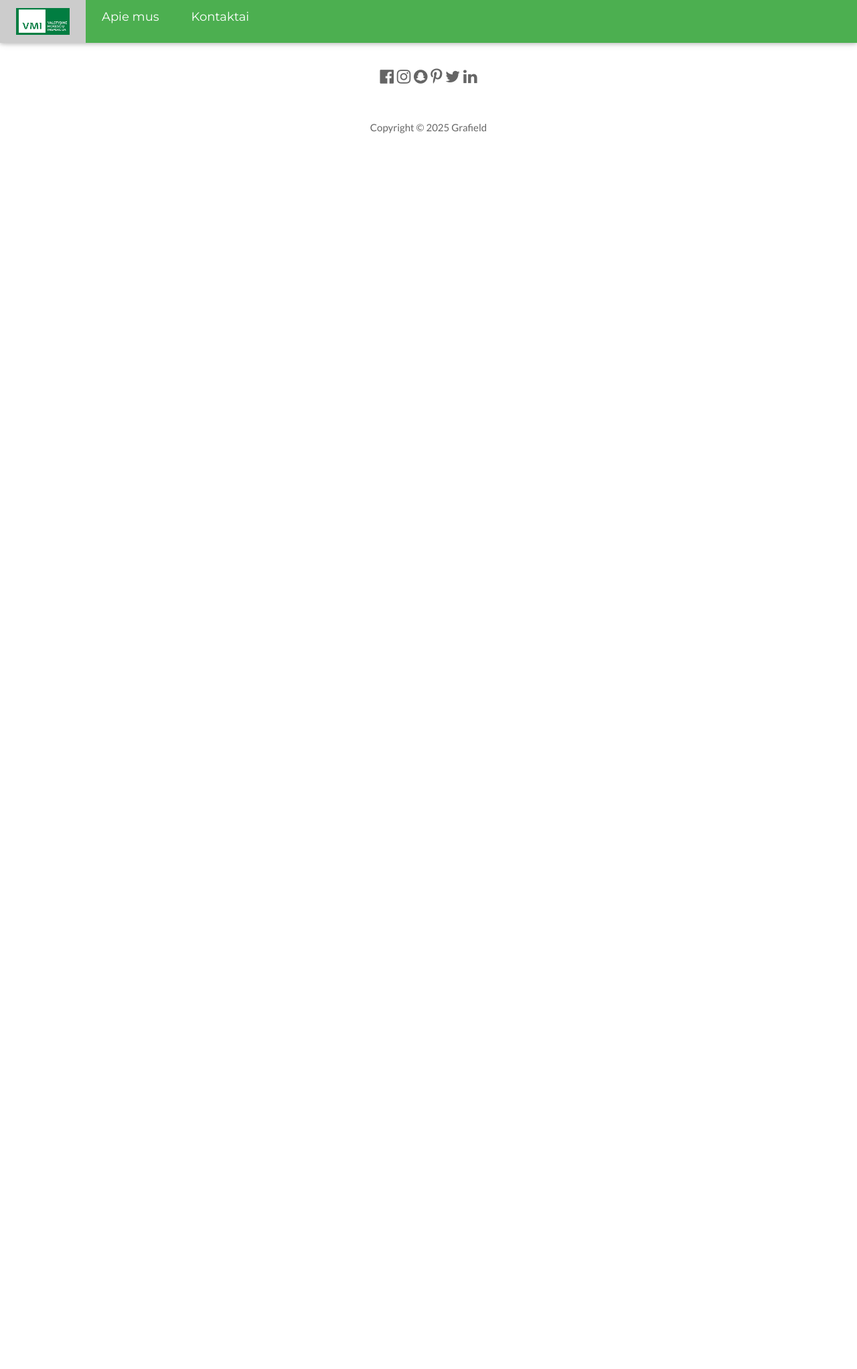
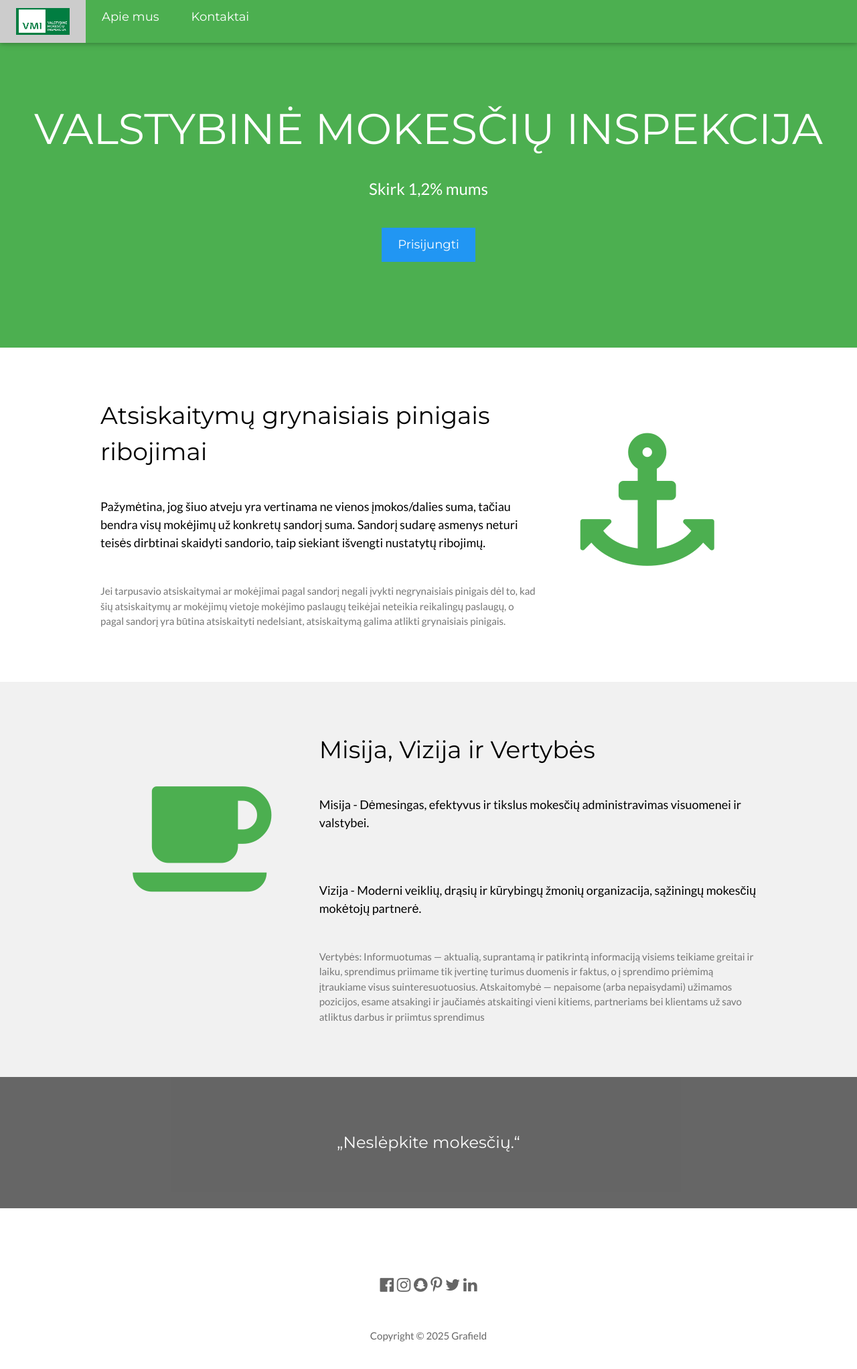
Before and after one commit to Garfieldas/ctfd-challange, a Django app: page / in a window 1280 px wide. Shown: the top 2044 px of the page at 67% size. Before the commit the page ends 199 px from the top, so only its background shows below. Run offline with Django 4.2, Linux system fonts and the light colour scheme.

Commit message:
Home page template rendered

```diff
--- a/home/templates/home/index.html
+++ b/home/templates/home/index.html
@@ -1,3 +1,55 @@
 {% extends 'base.html' %}
 {% block content %}
+<!-- Header -->
+<header class="w3-container w3-green w3-center" style="padding:128px 16px">
+    <h1 class="w3-margin w3-jumbo">VALSTYBINĖ MOKESČIŲ INSPEKCIJA</h1>
+    <p class="w3-xlarge">Skirk 1,2% mums</p>
+    <button class="w3-button w3-blue w3-padding-large w3-large w3-margin-top">Prisijungti</button>
+  </header>
+
+  <!-- First Grid -->
+  <div class="w3-row-padding w3-padding-64 w3-container">
+    <div class="w3-content">
+      <div class="w3-twothird">
+        <h1>Atsiskaitymų grynaisiais pinigais ribojimai</h1>
+        <h5 class="w3-padding-32">Pažymėtina, jog šiuo atveju yra vertinama ne vienos įmokos/dalies suma, tačiau bendra visų mokėjimų už konkretų sandorį suma. Sandorį sudarę asmenys neturi teisės dirbtinai skaidyti sandorio, taip siekiant išvengti nustatytų ribojimų.</h5>
+
+        <p class="w3-text-grey">
+          Jei tarpusavio atsiskaitymai ar mokėjimai pagal sandorį negali įvykti negrynaisiais pinigais dėl to, kad šių atsiskaitymų ar mokėjimų vietoje mokėjimo paslaugų teikėjai neteikia reikalingų paslaugų, o pagal sandorį yra būtina atsiskaityti nedelsiant, atsiskaitymą galima atlikti grynaisiais pinigais.
+        </p>
+      </div>
+
+      <div class="w3-third w3-center">
+        <i class="fa fa-anchor w3-padding-64 w3-text-green"></i>
+      </div>
+    </div>
+  </div>
+
+  <!-- Second Grid -->
+  <div class="w3-row-padding w3-light-grey w3-padding-64 w3-container">
+    <div class="w3-content">
+      <div class="w3-third w3-center">
+        <i class="fa fa-coffee w3-padding-64 w3-text-green w3-margin-right"></i>
+      </div>
+
+      <div class="w3-twothird">
+        <h1>Misija, Vizija ir Vertybės</h1>
+        <h5 class="w3-padding-32">Misija - Dėmesingas, efektyvus ir tikslus mokesčių administravimas visuomenei ir valstybei.</h5>
+        <h5 class="w3-padding-32">Vizija - Moderni veiklių, drąsių ir kūrybingų žmonių organizacija, sąžiningų mokesčių mokėtojų partnerė.</h5>
+
+        <p class="w3-text-grey">
+          Vertybės:
+
+  Informuotumas — aktualią, suprantamą ir patikrintą informaciją visiems teikiame greitai ir laiku, sprendimus priimame tik įvertinę turimus duomenis ir faktus, o į sprendimo priėmimą įtraukiame visus suinteresuotuosius.
+
+  Atskaitomybė — nepaisome (arba nepaisydami) užimamos pozicijos, esame atsakingi ir jaučiamės atskaitingi vieni kitiems, partneriams bei klientams už savo atliktus darbus ir priimtus sprendimus
+
+        </p>
+      </div>
+    </div>
+  </div>
+
+  <div class="w3-container w3-black w3-center w3-opacity w3-padding-64">
+      <h1 class="w3-margin w3-xlarge">„Neslėpkite mokesčių.“</h1>
+  </div>
 {% endblock %}
```
